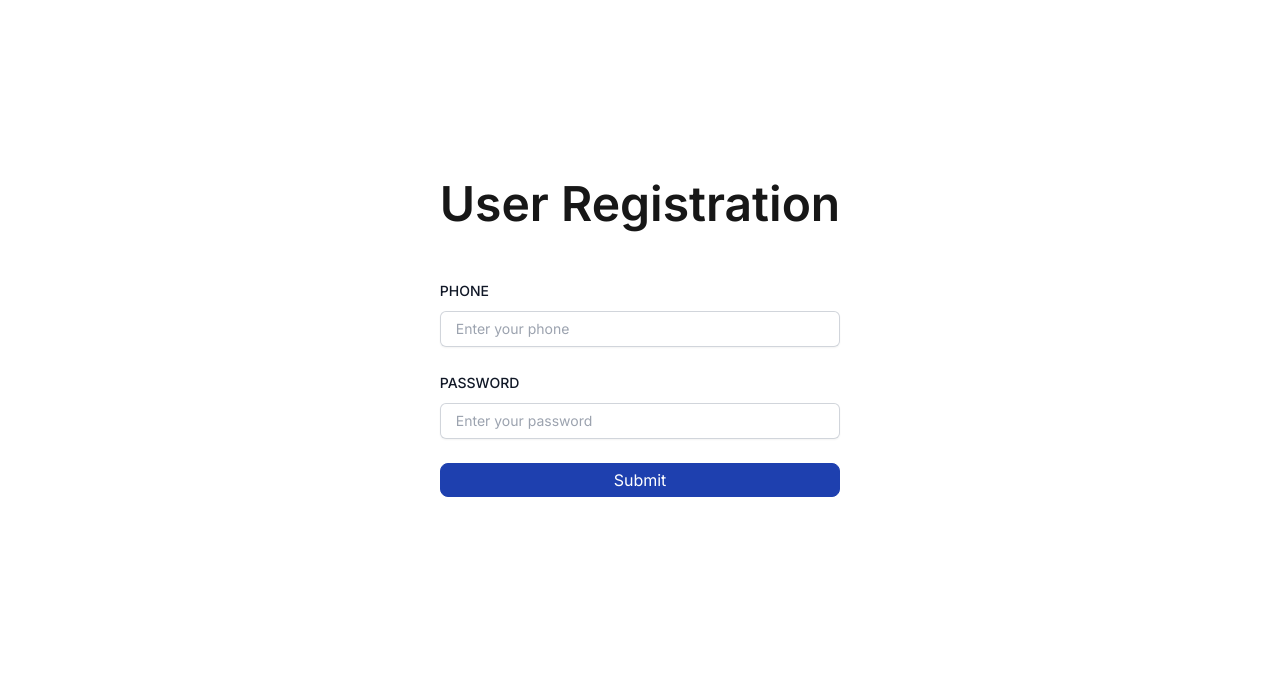
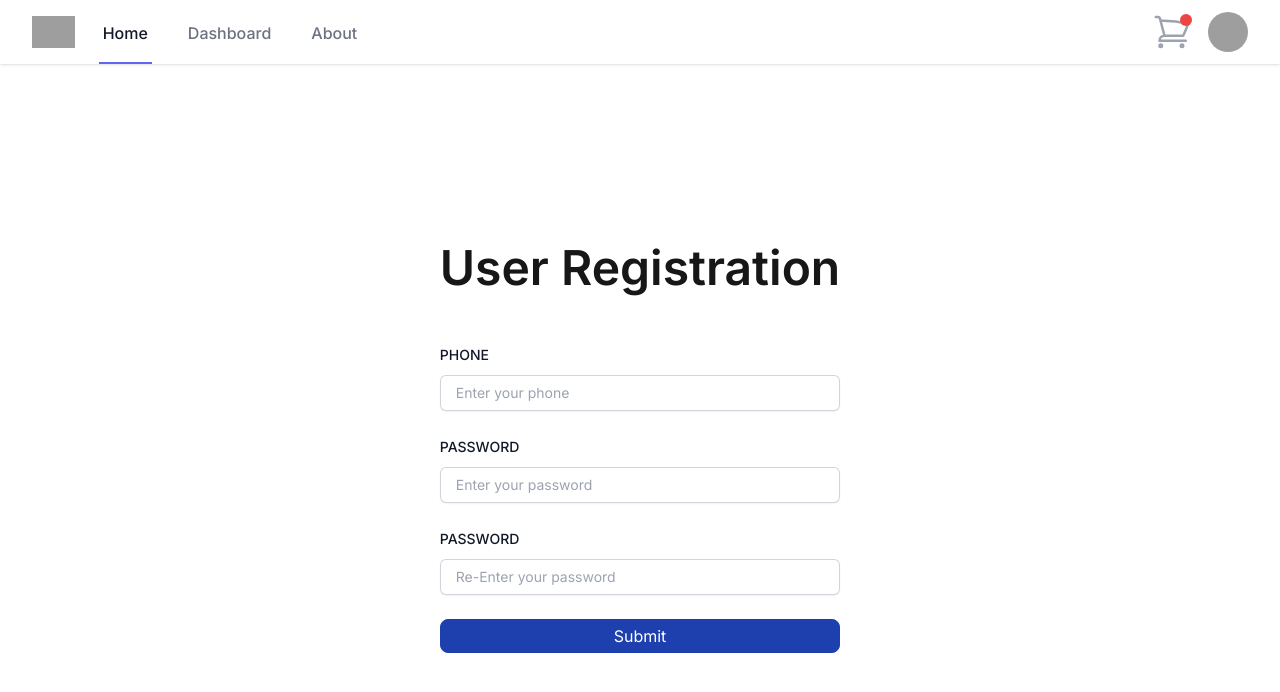
Before and after one commit to faysal725/e-commerce, a Next.js app: page /signup in a window 1280 px wide. Shown: the top 692 px of the page. Built offline with nearby package versions, Linux system fonts and the light colour scheme; grey boxes are pictures that could not be loaded.

Commit message:
navbar created

```diff
--- a/package.json
+++ b/package.json
@@ -12,6 +12,7 @@
     "@ckeditor/ckeditor5-build-classic": "^41.0.0",
     "@ckeditor/ckeditor5-react": "^6.2.0",
     "@headlessui/react": "^1.7.18",
+    "@heroicons/react": "^2.1.1",
     "heroicons": "^2.1.1",
     "next": "14.1.0",
     "react": "^18",
--- a/src/app/layout.js
+++ b/src/app/layout.js
@@ -1,5 +1,6 @@
 import { Inter } from "next/font/google";
 import "./globals.css";
+import Navbar from "@/components/Navbar/Navbar";
 
 const inter = Inter({ subsets: ["latin"] });
 
@@ -11,7 +12,21 @@
 export default function RootLayout({ children }) {
   return (
     <html lang="en">
-      <body className={inter.className}>{children}</body>
+      <body className={inter.className}>
+
+
+
+
+
+
+        <Navbar />
+
+
+        <div>
+          {children}
+        </div>
+        {/* {children} */}
+      </body>
     </html>
   );
 }
--- a/src/app/login/page.js
+++ b/src/app/signin/page.js
@@ -22,7 +22,7 @@
     <main className="flex min-h-screen flex-col items-center justify-between p-24">
       <div className="" >
 
-          <Form title="User Registration" >
+          <Form title="User Login" >
 
               <label className="block">
                   <FormInput changedValue={(phone_number) => setUserData({...userData, "phone_number":phone_number })} type="number" label="phone" placeholder="Enter your phone" />
--- a/src/app/signup/page.js
+++ b/src/app/signup/page.js
@@ -16,6 +16,7 @@
 
     const submitData = async() => {
         console.log(userData)
+        await postData(JSON.stringify(userData))
     }
 
   return (
@@ -33,6 +34,9 @@
               </label>
 
 
+              <label className="block">
+                  <FormInput changedValue={(password) => setUserData({...userData, "password":password })} type="password" label="password" errorMsg={error["password"]} placeholder="Re-Enter your password"/>
+              </label>
 
               <PrimaryBtn clickHandler={() => submitData()} title="Submit" />
           </Form>
--- /dev/null
+++ b/src/components/Navbar/Navbar.jsx
@@ -0,0 +1,171 @@
+'use client'
+import { Fragment } from 'react'
+import { Disclosure, Menu, Transition } from '@headlessui/react'
+import { Bars3Icon, BellIcon, XMarkIcon, ShoppingCartIcon } from '@heroicons/react/24/outline'
+import Link from 'next/link'
+
+function classNames(...classes) {
+  return classes.filter(Boolean).join(' ')
+}
+
+export default function Navbar() {
+  return (
+    <Disclosure as="nav" className="bg-white shadow">
+      {({ open }) => (
+        <>
+          <div className="mx-auto max-w-7xl px-2 sm:px-6 lg:px-8">
+            <div className="relative flex h-16 justify-between">
+              <div className="absolute inset-y-0 left-0 flex items-center sm:hidden">
+                {/* Mobile menu button */}
+                <Disclosure.Button className="relative inline-flex items-center justify-center rounded-md p-2 text-gray-400 hover:bg-gray-100 hover:text-gray-500 focus:outline-none focus:ring-2 focus:ring-inset focus:ring-indigo-500">
+                  <span className="absolute -inset-0.5" />
+                  <span className="sr-only">Open main menu</span>
+                  {open ? (
+                    <XMarkIcon className="block h-6 w-6" aria-hidden="true" />
+                  ) : (
+                    <Bars3Icon className="block h-6 w-6" aria-hidden="true" />
+                  )}
+                </Disclosure.Button>
+              </div>
+              <div className="flex flex-1 items-center justify-center sm:items-stretch sm:justify-start">
+                <div className="flex flex-shrink-0 items-center">
+                  <img
+                    className="h-8 w-auto"
+                    src="https://tailwindui.com/img/logos/mark.svg?color=indigo&shade=600"
+                    alt="Your Company"
+                  />
+                </div>
+                <div className="hidden sm:ml-6 sm:flex sm:space-x-8">
+                  {/* Current: "border-indigo-500 text-gray-900", Default: "border-transparent text-gray-500 hover:border-gray-300 hover:text-gray-700" */}
+
+                  <Link
+                    href="/"
+                    className="inline-flex items-center border-b-2 border-indigo-500 px-1 pt-1 text-base font-medium text-gray-900"
+                  >
+                    Home
+                  </Link>
+                  <Link
+                    href="/dashboard"
+                    className="inline-flex items-center border-b-2 border-transparent px-1 pt-1 text-base font-medium text-gray-500 hover:border-gray-300 hover:text-gray-700"
+                  >
+                    Dashboard
+                  </Link>
+
+                  <Link
+                    href="#"
+                    className="inline-flex items-center border-b-2 border-transparent px-1 pt-1 text-base font-medium text-gray-500 hover:border-gray-300 hover:text-gray-700"
+                  >
+                    About
+                  </Link>
+
+                </div>
+              </div>
+              <div className="absolute inset-y-0 right-0 flex items-center pr-2 sm:static sm:inset-auto sm:ml-6 sm:pr-0">
+                <button
+                  type="button"
+                  className="relative rounded-full bg-white p-1 text-gray-400 hover:text-gray-500 focus:outline-none focus:ring-2 focus:ring-indigo-500 focus:ring-offset-2"
+                >
+                  <span className="absolute -inset-1.5" />
+                  <span className="absolute h-3 w-3 bg-red-500 rounded-full right-1 top-1.5" />
+                  <span className="sr-only">View notifications</span>
+                  <ShoppingCartIcon className="h-10 w-10" aria-hidden="true" />
+                </button>
+
+                {/* Profile dropdown */}
+                <Menu as="div" className="relative ml-3">
+                  <div>
+                    <Menu.Button className="relative flex rounded-full bg-white text-sm focus:outline-none focus:ring-2 focus:ring-indigo-500 focus:ring-offset-2">
+                      <span className="absolute -inset-1.5" />
+                      <span className="sr-only">Open user menu</span>
+                      <img
+                        className="h-10 w-10 rounded-full"
+                        src="https://images.unsplash.com/photo-1472099645785-5658abf4ff4e?ixlib=rb-1.2.1&ixid=eyJhcHBfaWQiOjEyMDd9&auto=format&fit=facearea&facepad=2&w=256&h=256&q=80"
+                        alt=""
+                      />
+                    </Menu.Button>
+                  </div>
+                  <Transition
+                    as={Fragment}
+                    enter="transition ease-out duration-200"
+                    enterFrom="transform opacity-0 scale-95"
+                    enterTo="transform opacity-100 scale-100"
+                    leave="transition ease-in duration-75"
+                    leaveFrom="transform opacity-100 scale-100"
+                    leaveTo="transform opacity-0 scale-95"
+                  >
+                    <Menu.Items className="absolute right-0 z-10 mt-2 w-48 origin-top-right rounded-md bg-white py-1 shadow-lg ring-1 ring-black ring-opacity-5 focus:outline-none">
+                      <Menu.Item>
+                        {({ active }) => (
+                          <a
+                            href="#"
+                            className={classNames(active ? 'bg-gray-100' : '', 'block px-4 py-2 text-sm text-gray-700')}
+                          >
+                            Your Profile
+                          </a>
+                        )}
+                      </Menu.Item>
+                      <Menu.Item>
+                        {({ active }) => (
+                          <a
+                            href="#"
+                            className={classNames(active ? 'bg-gray-100' : '', 'block px-4 py-2 text-sm text-gray-700')}
+                          >
+                            Settings
+                          </a>
+                        )}
+                      </Menu.Item>
+                      <Menu.Item>
+                        {({ active }) => (
+                          <a
+                            href="#"
+                            className={classNames(active ? 'bg-gray-100' : '', 'block px-4 py-2 text-sm text-gray-700')}
+                          >
+                            Sign out
+                          </a>
+                        )}
+                      </Menu.Item>
+                    </Menu.Items>
+                  </Transition>
+                </Menu>
+              </div>
+            </div>
+          </div>
+
+          <Disclosure.Panel className="sm:hidden">
+            <div className="space-y-1 pb-4 pt-2">
+              {/* Current: "bg-indigo-50 border-indigo-500 text-indigo-700", Default: "border-transparent text-gray-500 hover:bg-gray-50 hover:border-gray-300 hover:text-gray-700" */}
+              <Disclosure.Button
+                as="a"
+                href="#"
+                className="block border-l-4 border-indigo-500 bg-indigo-50 py-2 pl-3 pr-4 text-base font-medium text-indigo-700"
+              >
+                Dashboard
+              </Disclosure.Button>
+              <Disclosure.Button
+                as="a"
+                href="#"
+                className="block border-l-4 border-transparent py-2 pl-3 pr-4 text-base font-medium text-gray-500 hover:border-gray-300 hover:bg-gray-50 hover:text-gray-700"
+              >
+                Team
+              </Disclosure.Button>
+              <Disclosure.Button
+                as="a"
+                href="#"
+                className="block border-l-4 border-transparent py-2 pl-3 pr-4 text-base font-medium text-gray-500 hover:border-gray-300 hover:bg-gray-50 hover:text-gray-700"
+              >
+                Projects
+              </Disclosure.Button>
+              <Disclosure.Button
+                as="a"
+                href="#"
+                className="block border-l-4 border-transparent py-2 pl-3 pr-4 text-base font-medium text-gray-500 hover:border-gray-300 hover:bg-gray-50 hover:text-gray-700"
+              >
+                Calendar
+              </Disclosure.Button>
+            </div>
+          </Disclosure.Panel>
+        </>
+      )}
+    </Disclosure>
+  )
+}
```
Also changed, not shown: src/components/Inputs/FormInput.jsx (+7 -0 lines), 1 other file (tests, documents, lock files or other folders).
